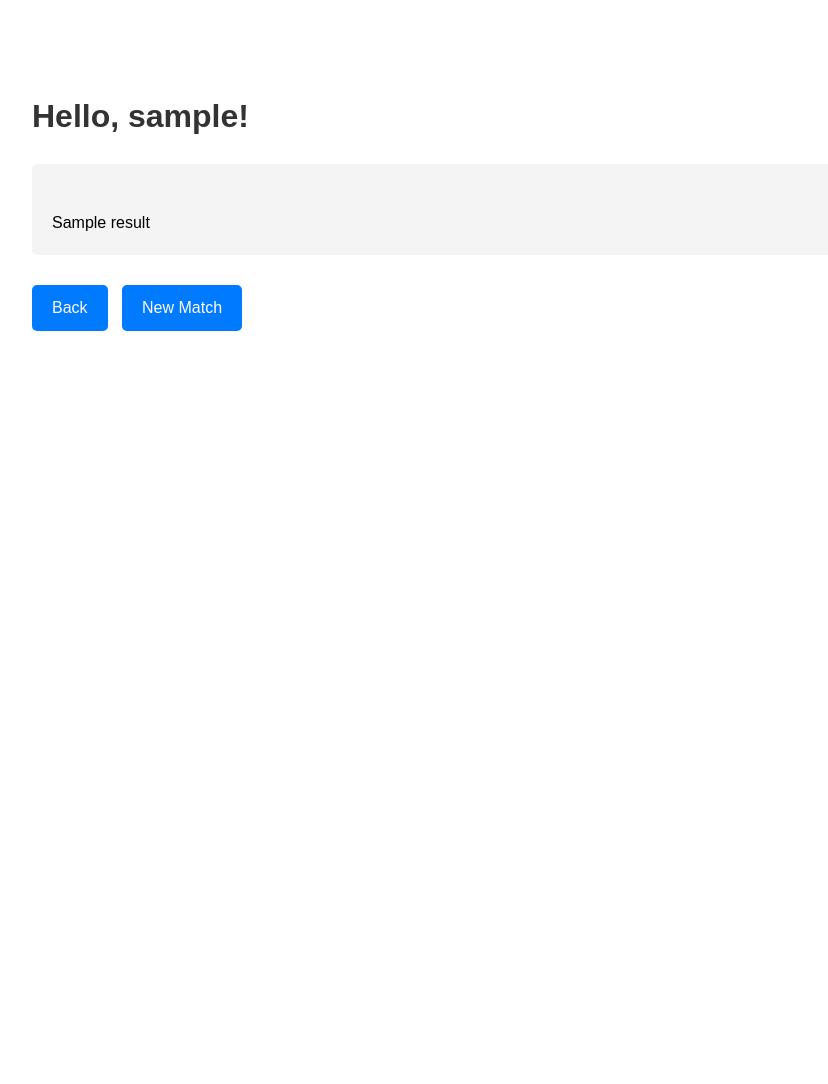
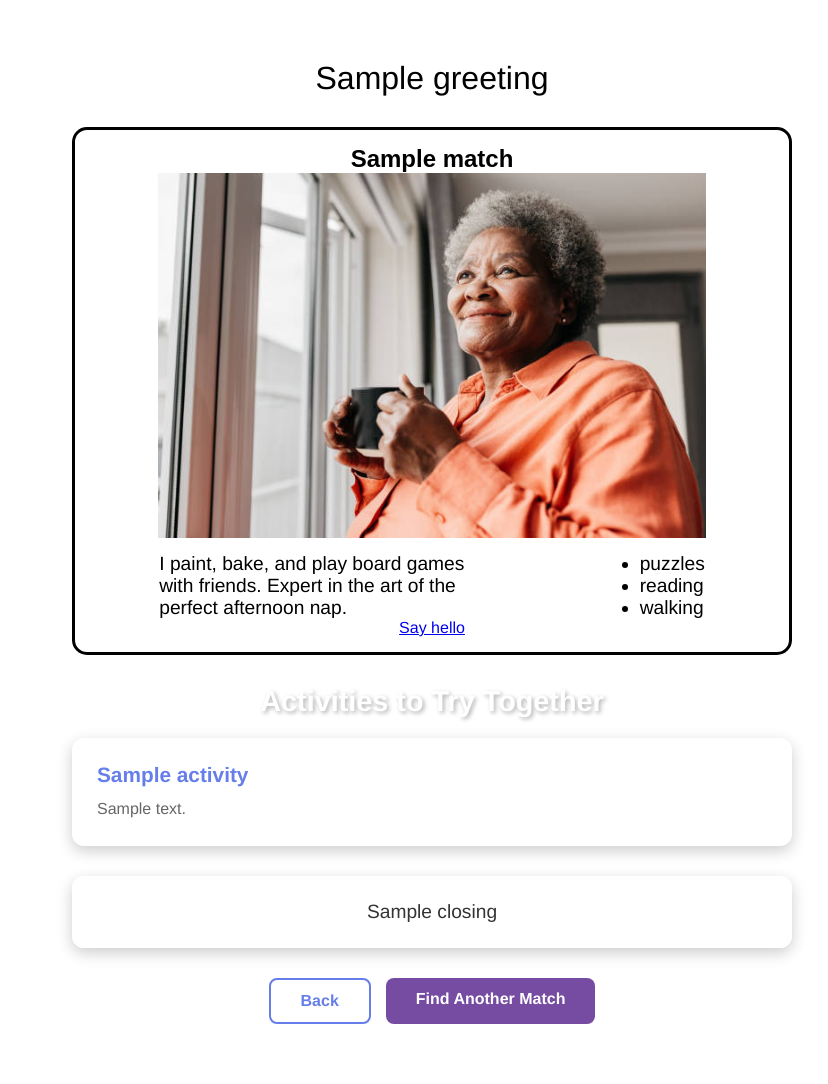
Before and after one commit to kesiyajacob/kingston-companions, a Flask app: template templates/match.html in a window 1280 px wide. Shown: the whole page, without its empty margins (208-1036 px from the left). Before the commit the page ends 331 px from the top, so only its background shows below. Run offline with Flask 3, Linux system fonts and the light colour scheme; the template is opened without the code that fills it: most values are stand-ins (such as "Sample title", 1, 10 or a date in 2020).

Commit message:
changed to mock match response

```diff
--- a/app.py
+++ b/app.py
@@ -10,7 +10,7 @@ app.config['SQLALCHEMY_DATABASE_URI'] = 'sqlite:///friendship.db'
 app.config['SQLALCHEMY_TRACK_MODIFICATIONS'] = False
 
 # Set this to True while styling, False when you want real API calls
-USE_MOCK_RESPONSE = False
+USE_MOCK_RESPONSE = True
 
 # connect db to app
 db.init_app(app)
--- a/templates/match.html
+++ b/templates/match.html
@@ -1,62 +1,60 @@
-
-
-
-<!DOCTYPE html>
+ <!DOCTYPE html>
 <html lang="en">
 <head>
     <meta charset="UTF-8">
     <meta name="viewport" content="width=device-width, initial-scale=1.0">
     <title>Your Match</title>
-    <style>
-        body {
-            font-family: Arial, sans-serif;
-            max-width: 800px;
-            margin: 50px auto;
-            padding: 20px;
-            line-height: 1.6;
-        }
-
-        h1 {
-            color: #333;
-        }
-
-        .result {
-            background: #f4f4f4;
-            padding: 20px;
-            border-radius: 5px;
-            margin: 20px 0;
-            white-space: pre-line;
-        }
-
-        .actions {
-            margin-top: 30px;
-        }
-
-        a {
-            display: inline-block;
-            padding: 10px 20px;
-            margin-right: 10px;
-            background: #007bff;
-            color: white;
-            text-decoration: none;
-            border-radius: 5px;
-        }
-
-        a:hover {
-            background: #0056b3;
-        }
-    </style>
+    <link rel="stylesheet" href="{{ url_for('static', filename='style.css') }}">
 </head>
 <body>
-    <h1>Hello, {{ username }}!</h1>
+    <div class="match-container">
 
-    <div class="result">
-        {{ result }}
-    </div>
+        <!-- Greeting Section -->
+        <div class="greeting-section">
+            <h1>{{ match.greeting }}</h1>
+        </div>
 
-    <div class="actions">
-        <a href="{{ url_for('index') }}">Back</a>
-        <a href="{{ url_for('match') }}">New Match</a>
+        <!-- Match Card -->
+        <div class="match-card">
+                <h2><span class="match-name">{{ match.match_name }}</span></h2>
+                <img class="match-photo" src="static/woman.jpg" alt="Match photo">
+                <div class="match-desc">
+                <p>I paint, bake, and play board games with friends. Expert in the art of the perfect afternoon nap.</p>
+                <ul>
+                    <li>puzzles</li>
+                    <li>reading</li>
+                    <li>walking</li>
+                </ul>
+                </div>
+                <div class="message-btn">
+                <a href="#" >Say hello</a>
+                </div>
+
+        </div>
+
+        <!-- Activities Section -->
+        <div class="activities-section">
+            <h3>Activities to Try Together</h3>
+            <div class="activities-grid">
+                {% for activity in match.activities %}
+                <div class="activity-card">
+                    <h4 class="activity-name">{{ activity.name }}</h4>
+                    <p class="activity-description">{{ activity.description }}</p>
+                </div>
+                {% endfor %}
+            </div>
+        </div>
+
+        <!-- Closing Section -->
+        <div class="closing-section">
+            <p class="closing-message">{{ match.closing }}</p>
+        </div>
+
+        <div class="actions">
+            <a href="{{ url_for('index') }}" class="btn btn-secondary">Back</a>
+            <a href="{{ url_for('match') }}" class="btn btn-primary">Find Another Match</a>
+        </div>
+
     </div>
 </body>
 </html>
```
